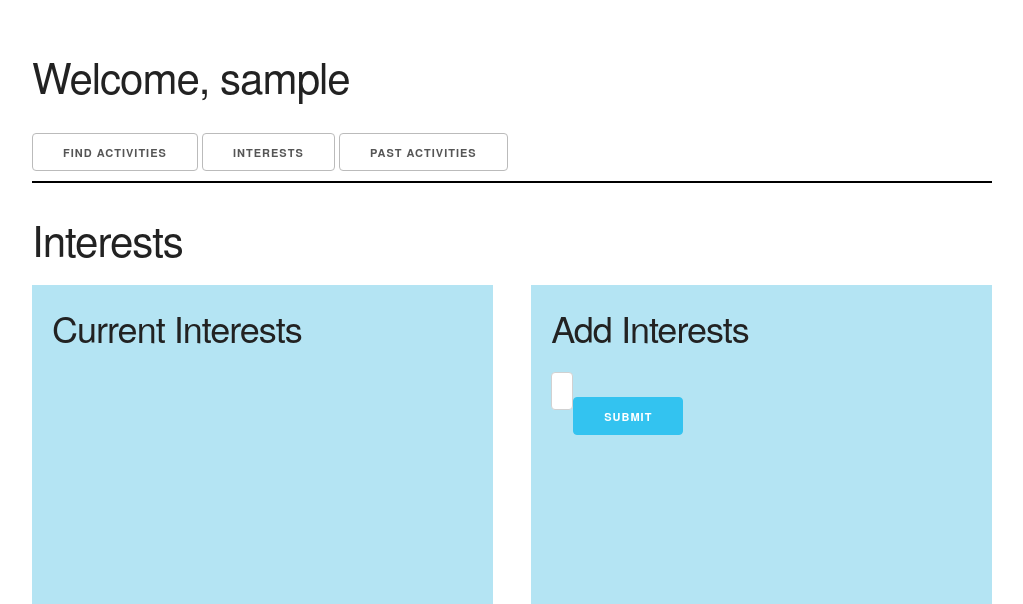
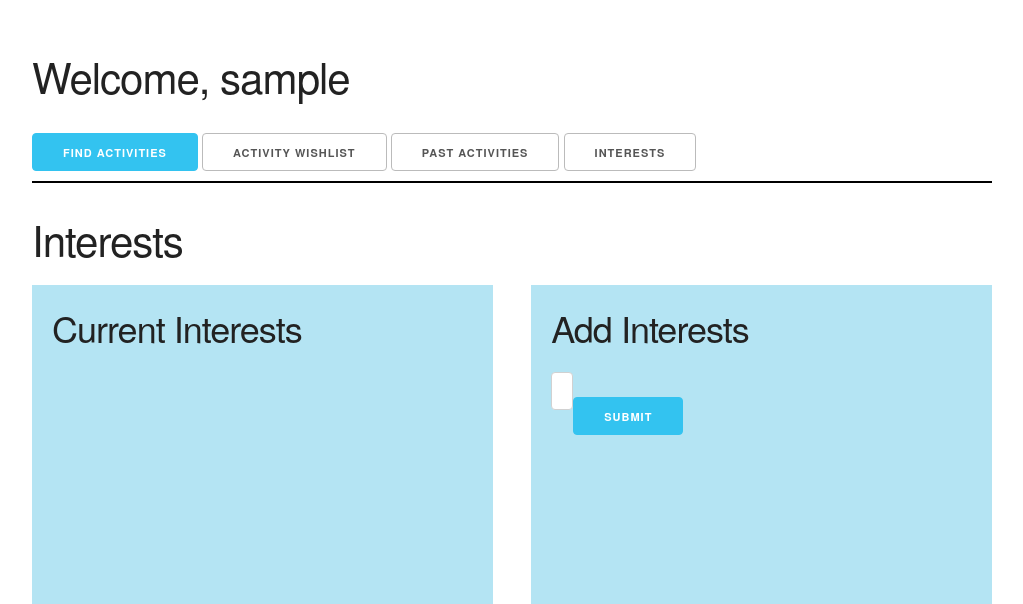
Before and after one commit to erictheericx1/app-tivities, a Django app: page /user/ in a window 1280 px wide. Shown: the part 100-704 px from the top of the page, without its empty margins (128-1151 px from the left). Run offline with Django 4.2, Linux system fonts and the light colour scheme; the visitor is signed in with stand-in values (Sample User, id 1); lists and menus that the app fills with data are empty.

Commit message:
added notes for restructure

```diff
--- a/project3/main_app/templates/user_base.html
+++ b/project3/main_app/templates/user_base.html
@@ -9,9 +9,15 @@
     </div>
 
     <div class="user-nav">
-        <a href="{% url 'recommend' user.id%}" class="button">Find Activities</a>
-        <a href="{% url 'interests' user.id%}" class="button">Interests</a>
+        <a href="{% url 'recommend' user.id%}" class="button button-primary">Find Activities</a>
+            <!-- CREATE  -->
+        <a href="{% url 'activity' %}" class="button">activity wishlist</a>
+            <!-- READ UPDATE DELETE (change to extend user_base) - filter based on completed=false boolean -->
         <a href="{% url 'past_activities' user.id%}" class="button">Past Activities</a>
+            <!-- READ UPDATE DELETE (change to extend user_base) - filter based on completed=true boolean -->
+        <a href="{% url 'interests' user.id%}" class="button">interests</a>
+            <!-- READ UPDATE DELETE for user profile -->
+
     </div>
 
     <div class="user-content">
--- a/project3/main_app/views.py
+++ b/project3/main_app/views.py
@@ -9,7 +9,7 @@ from django.http import HttpResponse
 import openai
 import os
 
-from .models import User, Activity, UserActivity, AppUser, Inter
+from .models import User, Activity, UserActivity, AppUser # Inter, NewActivity, WishList
 
 openai.api_key = os.getenv("OPENAI_API_KEY")
 
@@ -183,9 +183,54 @@ def get_interests(request):
 
         # Retrieve AppUser's interests based on the location value
         # Replace the following placeholder code with your actual logic for retrieving interests and calling the API
-        interests = ['dummy text']  # Placeholder code for interests, replace with actual logic
+        interests = ['dummy text']  # Placeholder code test
         response = ', '.join(interests)
         return render(request, 'User/recommend.html', {'recommendation': activity_list})
         # return HttpResponse(response)
     else:
         return HttpResponse('Error: Invalid request method')
+
+
+
+# def get_interests(request):
+#     if request.method == 'POST':
+#         location = request.POST.get('location')
+#         prompt = f"""
+#         Your job is to return fun activites for a user to do based on their location. list the activity as new lines
+#         eg. \n walk to the beach \n go to the park
+#         location: {location}
+#         activities: """
+
+#         response = openai.Completion.create(
+#             model="text-davinci-003",
+#             prompt=prompt,
+#             temperature=0.9,
+#             max_tokens=100,
+#             top_p=1,
+#             frequency_penalty=0,
+#             presence_penalty=0.6,
+#             stop=["<DONE>"]
+#         )
+#         activities = response.choices[0].text
+#         activity_list = activities.split('\n')
+#         activity_list = [activity.strip() for activity in activity_list if activity != '']
+#         print(activity_list)
+#                 # Create a new NewActivity object
+#         new_activity = NewActivity()
+#         new_activity.name = 'New Activity Name'  # Set the other fields as appropriate
+#         new_activity.location = 'New Activity Location'
+#         new_activity.wishlist = Wishlist.objects.get(id=1)  # Set the wishlist object based on your logic
+
+#         # Set the description field with the generated activities
+#         new_activity.description = activities
+
+#         new_activity.save()  # Save the new activity object
+
+#         # Retrieve AppUser's interests based on the location value
+#         # Replace the following placeholder code with your actual logic for retrieving interests and calling the API
+#         interests = ['dummy text']  # Placeholder code test
+#         response = ', '.join(interests)
+#         return render(request, 'User/recommend.html', {'recommendation': activity_list})
+#         # return HttpResponse(response)
+#     else:
+#         return HttpResponse('Error: Invalid request method')
```
Also changed, not shown: project3/main_app/models.py (+77 -0 lines), project3/main_app/templates/User/recommend.html (+7 -3 lines).
